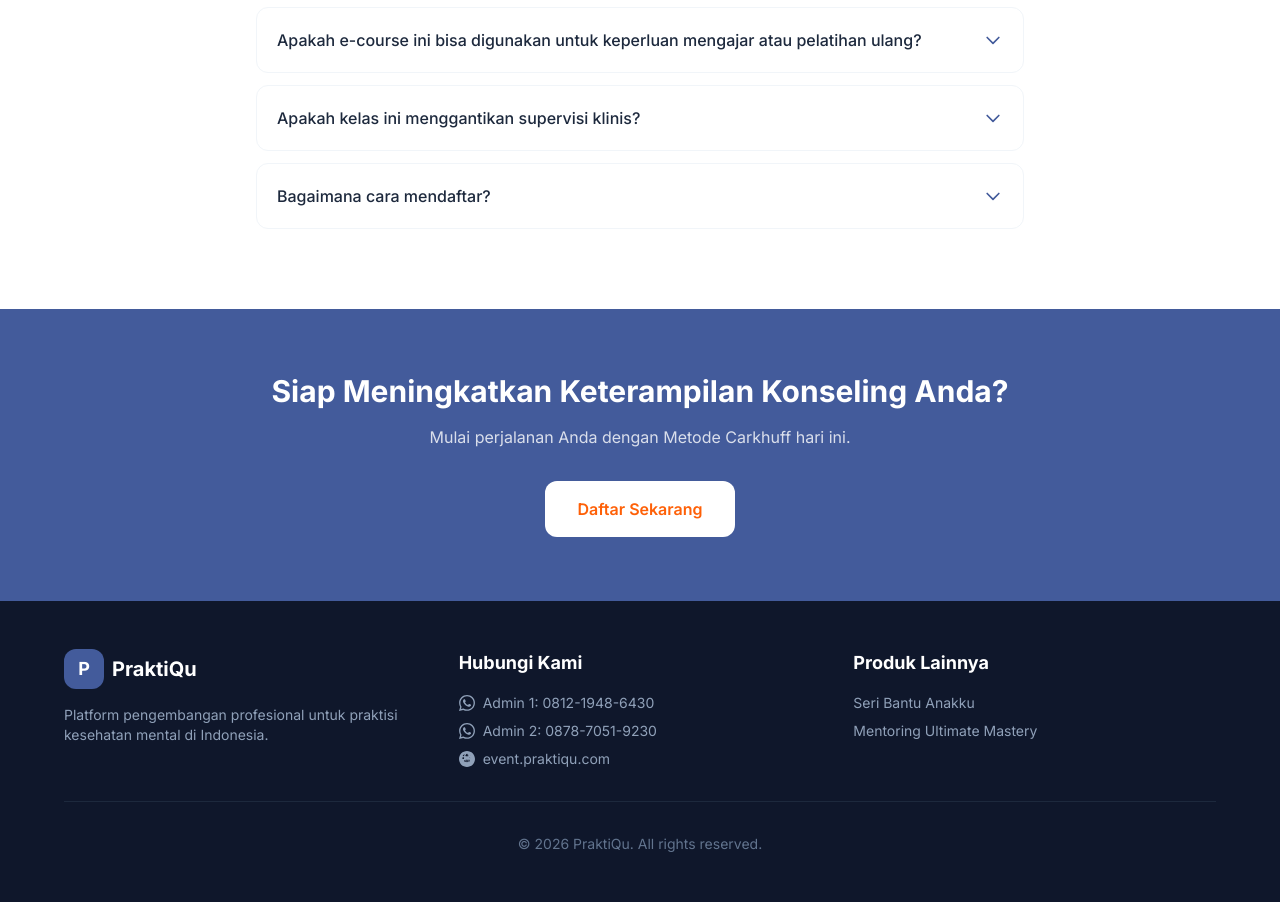
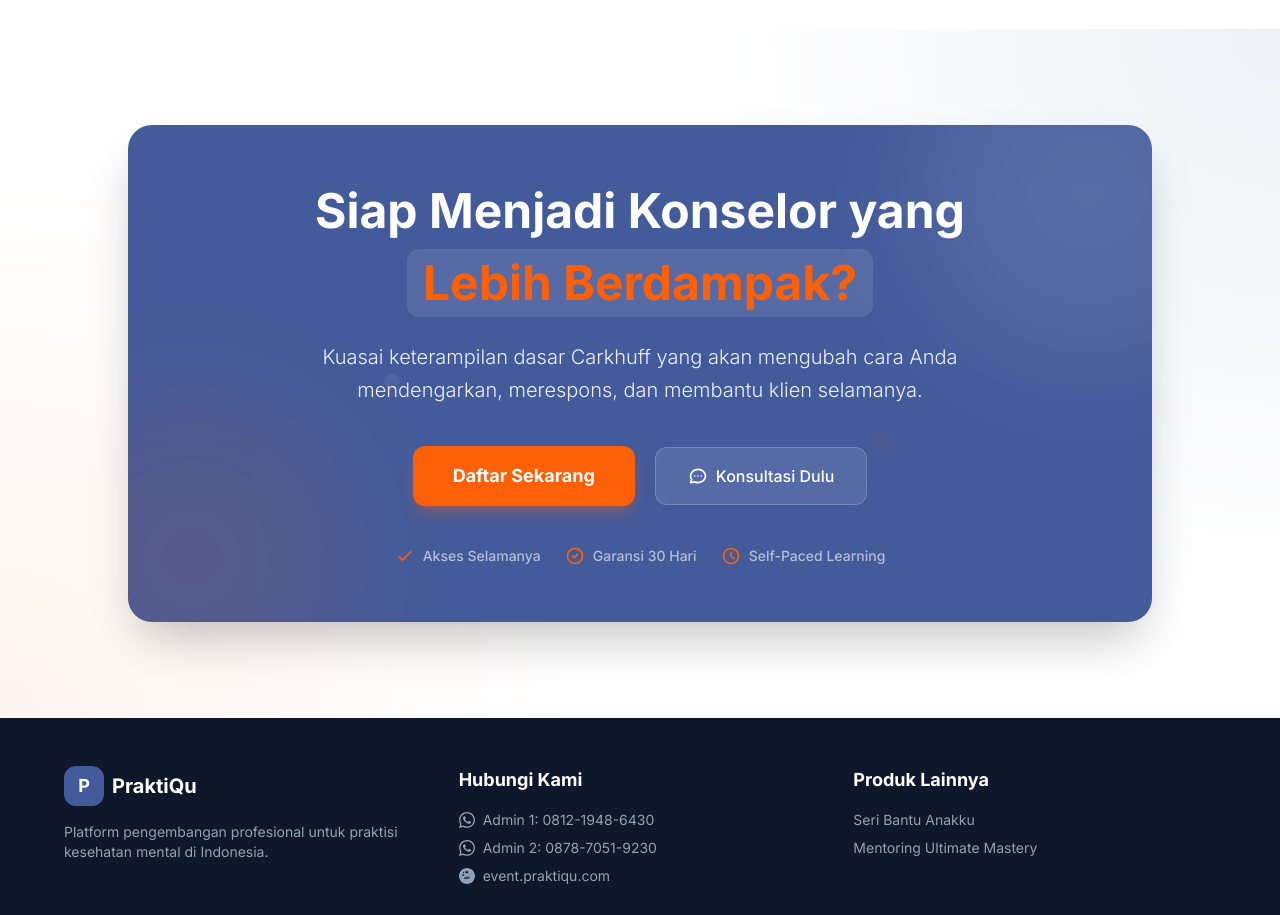
Before and after one commit to websitepraktiqu/marketing, a Next.js app: page /e-course-carkhuff in a window 1280 px wide. Shown: the part 6420-7335 px from the top of the page. Built offline with nearby package versions, Linux system fonts and the light colour scheme.

Commit message:
feat: Add Carkhuff e-course landing page with detailed content and UI components.

```diff
--- a/app/e-course-carkhuff/page.tsx
+++ b/app/e-course-carkhuff/page.tsx
@@ -444,7 +444,7 @@
                             </h2>
                         </div>
 
-                        <div className="space-y-3">
+                        <div className="grid md:grid-cols-2 gap-4">
                             {carkhuffFaqData.map((faq, idx) => (
                                 <div
                                     key={idx}
@@ -473,20 +473,65 @@
                 </section>
 
                 {/* Final CTA */}
-                <section className="py-16 px-6 md:px-12 bg-[#435b9b]">
-                    <div className="max-w-3xl mx-auto text-center">
-                        <h2 className="text-3xl font-bold text-white mb-4">
-                            Siap Meningkatkan Keterampilan Konseling Anda?
+                <section className="py-24 px-6 md:px-12 bg-white relative overflow-hidden">
+                    <div className="absolute inset-0 pointer-events-none">
+                        <div className="absolute top-0 left-0 w-full h-full bg-[radial-gradient(circle_at_top_right,_#435b9b15_0%,_transparent_40%)]" />
+                        <div className="absolute bottom-0 right-0 w-full h-full bg-[radial-gradient(circle_at_bottom_left,_#fe600710_0%,_transparent_40%)]" />
+                    </div>
+
+                    <div className="max-w-5xl mx-auto">
+                        <div className="bg-[#435b9b] rounded-3xl p-8 md:p-14 text-center relative overflow-hidden shadow-2xl">
+                            {/* Background decoration */}
+                            <div className="absolute top-0 left-0 w-full h-full opacity-10">
+                                <div className="absolute -top-24 -right-24 w-80 h-80 rounded-full bg-white blur-3xl" />
+                                <div className="absolute -bottom-24 -left-24 w-80 h-80 rounded-full bg-[#fe6007] blur-3xl" />
+                                <div className="absolute top-1/2 left-1/4 w-4 h-4 rounded-full bg-white/50" />
+                                <div className="absolute bottom-1/3 right-1/4 w-6 h-6 rounded-full bg-[#fe6007]/50" />
+                            </div>
+
+                            <div className="relative z-10">
+                                <h2 className="text-3xl md:text-5xl font-bold text-white mb-6 leading-tight">
+                                    Siap Menjadi Konselor yang <br /><span className="text-[#fe6007] bg-white/10 px-4 py-1 rounded-xl inline-block mt-2">Lebih Berdampak?</span>
                                 </h2>
-                        <p className="text-white/80 mb-8">
-                            Mulai perjalanan Anda dengan Metode Carkhuff hari ini.
+                                <p className="text-white/90 text-lg md:text-xl mb-10 max-w-2xl mx-auto font-light leading-relaxed">
+                                    Kuasai keterampilan dasar Carkhuff yang akan mengubah cara Anda mendengarkan, merespons, dan membantu klien selamanya.
                                 </p>
+
+                                <div className="flex flex-col sm:flex-row gap-5 justify-center items-center">
                                     <Link
                                         href="#investasi"
-                            className="inline-block bg-white text-[#fe6007] font-semibold px-8 py-4 rounded-xl hover:bg-slate-100 transition-all"
+                                        className="bg-[#fe6007] text-white font-bold text-lg px-10 py-4 rounded-xl shadow-lg shadow-[#fe6007]/30 hover:shadow-[#fe6007]/50 hover:bg-[#e55606] transition-all transform hover:-translate-y-1 w-full sm:w-auto"
                                     >
                                         Daftar Sekarang
                                     </Link>
+                                    <Link
+                                        href="https://wa.me/6281219486430"
+                                        target="_blank"
+                                        className="bg-white/10 backdrop-blur-sm border border-white/20 text-white font-medium hover:bg-white/20 px-8 py-4 rounded-xl transition-all w-full sm:w-auto flex items-center justify-center gap-2"
+                                    >
+                                        <svg className="w-5 h-5" fill="none" stroke="currentColor" viewBox="0 0 24 24">
+                                            <path strokeLinecap="round" strokeLinejoin="round" strokeWidth="2" d="M8 12h.01M12 12h.01M16 12h.01M21 12c0 4.418-4.03 8-9 8a9.863 9.863 0 01-4.255-.949L3 20l1.395-3.72C3.512 15.042 3 13.574 3 12c0-4.418 4.03-8 9-8s9 3.582 9 8z" />
+                                        </svg>
+                                        Konsultasi Dulu
+                                    </Link>
+                                </div>
+
+                                <div className="mt-10 flex flex-wrap justify-center gap-6 text-white/60 text-sm font-medium">
+                                    <span className="flex items-center gap-2">
+                                        <svg className="w-5 h-5 text-[#fe6007]" fill="none" stroke="currentColor" viewBox="0 0 24 24"><path strokeLinecap="round" strokeLinejoin="round" strokeWidth="2" d="M5 13l4 4L19 7" /></svg>
+                                        Akses Selamanya
+                                    </span>
+                                    <span className="flex items-center gap-2">
+                                        <svg className="w-5 h-5 text-[#fe6007]" fill="none" stroke="currentColor" viewBox="0 0 24 24"><path strokeLinecap="round" strokeLinejoin="round" strokeWidth="2" d="M9 12l2 2 4-4m6 2a9 9 0 11-18 0 9 9 0 0118 0z" /></svg>
+                                        Garansi 30 Hari
+                                    </span>
+                                    <span className="flex items-center gap-2">
+                                        <svg className="w-5 h-5 text-[#fe6007]" fill="none" stroke="currentColor" viewBox="0 0 24 24"><path strokeLinecap="round" strokeLinejoin="round" strokeWidth="2" d="M12 8v4l3 3m6-3a9 9 0 11-18 0 9 9 0 0118 0z" /></svg>
+                                        Self-Paced Learning
+                                    </span>
+                                </div>
+                            </div>
+                        </div>
                     </div>
                 </section>
             </main>
```
Lines whose indentation alone changed are shown as unchanged.
